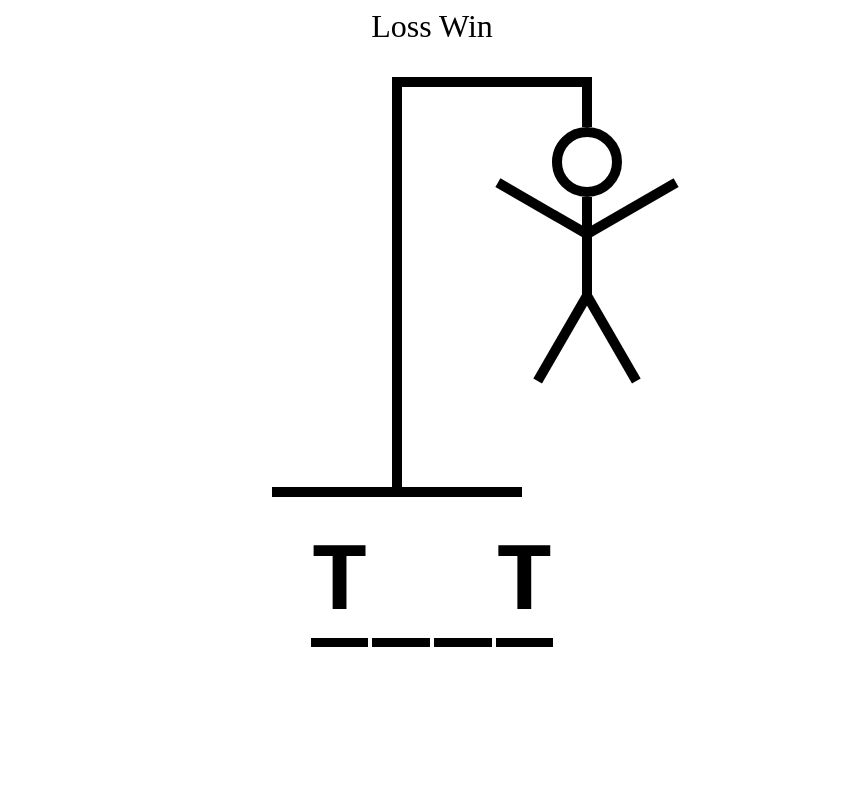
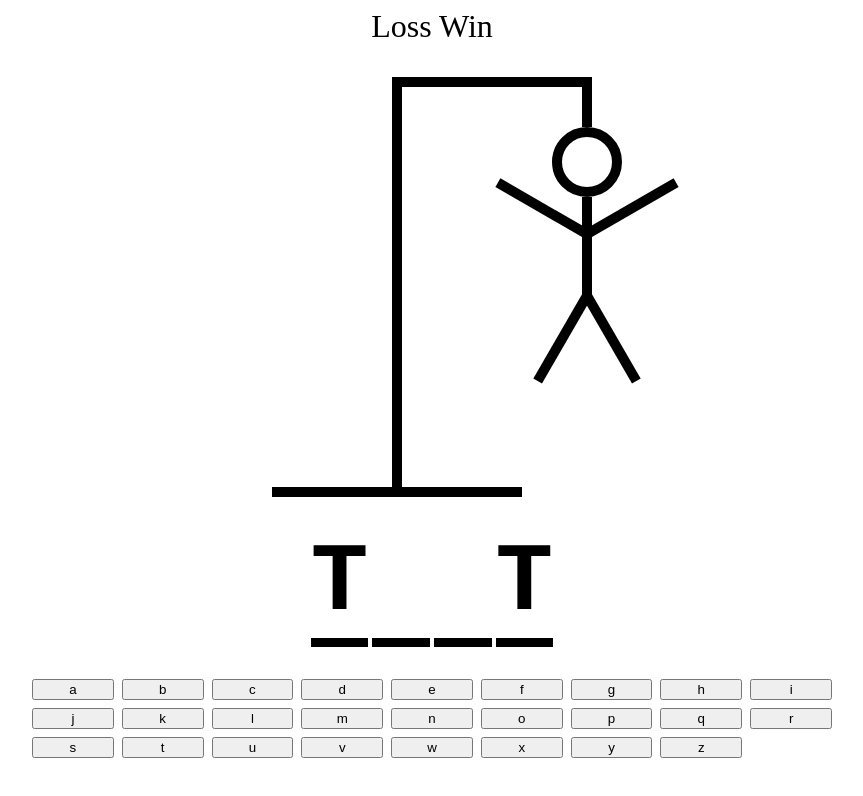
Before and after one commit to ritagujar/learning-typescript, a React (Vite) app in the folder hangman/: page / in a window 1280 px wide. Shown: the top 796 px of the page, without its empty margins (208-1071 px from the left). Built offline with nearby package versions, Linux system fonts and the light colour scheme.

Commit message:
Created a Keyboard compoent

```diff
--- a/hangman/src/App.tsx
+++ b/hangman/src/App.tsx
@@ -26,7 +26,9 @@
       <div style={{ fontSize: "2rem", textAlign: "center" }}>Loss Win</div>
       <HangmanDrawing />
       <HangmanWords />
-      <Keyboard />
+      <div style={{ alignSelf: "stretch" }}>
+        <Keyboard />
+      </div>
     </div>
   );
 }
--- a/hangman/src/Keyboard.tsx
+++ b/hangman/src/Keyboard.tsx
@@ -1,7 +1,48 @@
 import React from "react";
 
+const KEYS = [
+  "a",
+  "b",
+  "c",
+  "d",
+  "e",
+  "f",
+  "g",
+  "h",
+  "i",
+  "j",
+  "k",
+  "l",
+  "m",
+  "n",
+  "o",
+  "p",
+  "q",
+  "r",
+  "s",
+  "t",
+  "u",
+  "v",
+  "w",
+  "x",
+  "y",
+  "z",
+];
+
 function Keyboard() {
-  return <div></div>;
+  return (
+    <div
+      style={{
+        display: "grid",
+        gridTemplateColumns: "repeat(auto-fit, minmax(75px, 1fr))",
+        gap: ".5rem",
+      }}
+    >
+      {KEYS.map((key) => {
+        return <button key={key}>{key}</button>;
+      })}
+    </div>
+  );
 }
 
 export default Keyboard;
```
